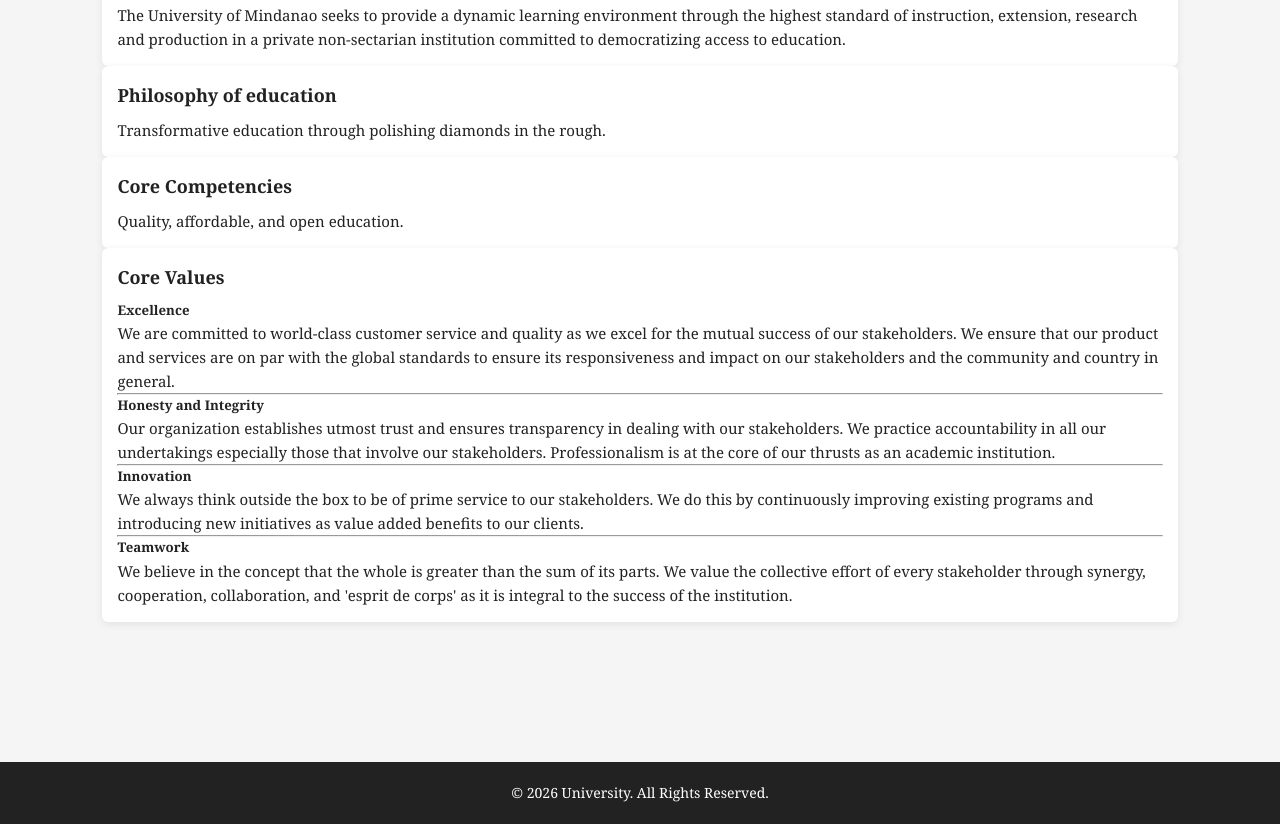
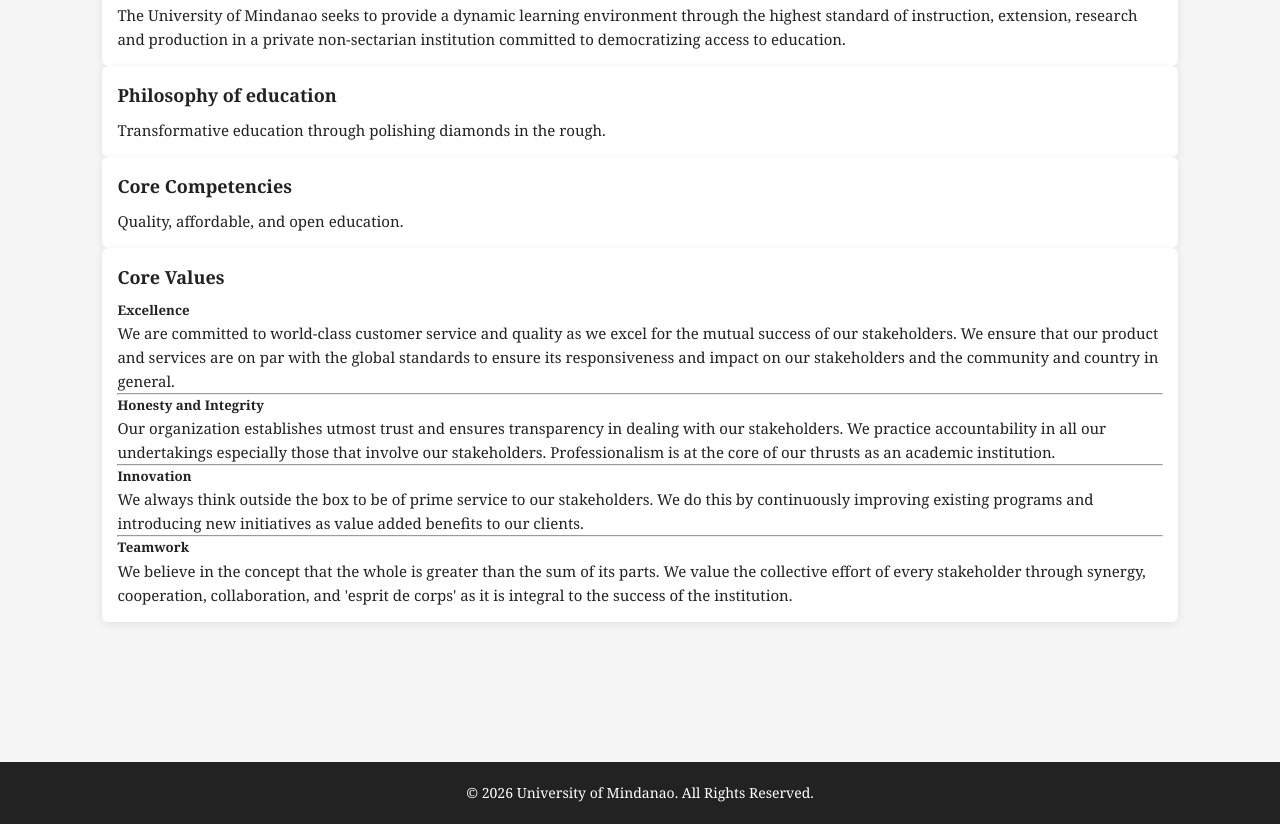
Before and after one commit to kwangdali148358tc-gif/UM-Website, a plain HTML site: page governance.html in a window 1280 px wide. Shown: the part 316-1140 px from the top of the page. Drawn offline with Linux system fonts and the light colour scheme.

Commit message:
governance.html

```diff
--- a/governance.html
+++ b/governance.html
@@ -87,7 +87,7 @@
 </main>
 
 <footer>
-    <p>© 2026 University. All Rights Reserved.</p>
+    <p>© 2026 University of Mindanao. All Rights Reserved.</p>
 </footer>
 
 </body>
```
